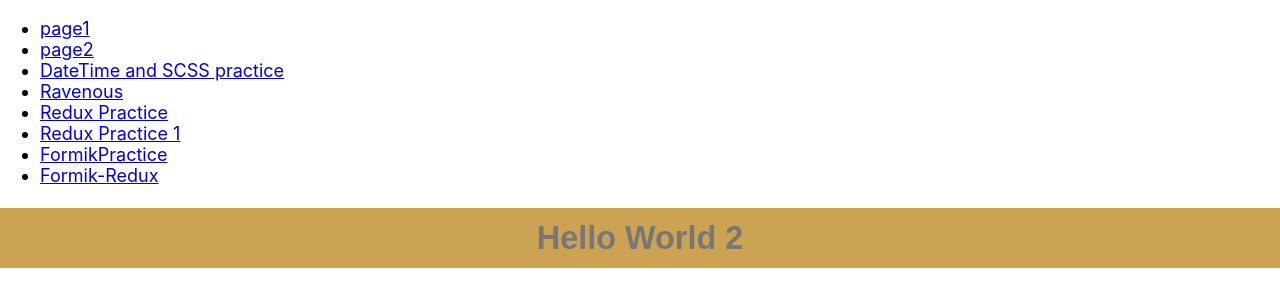
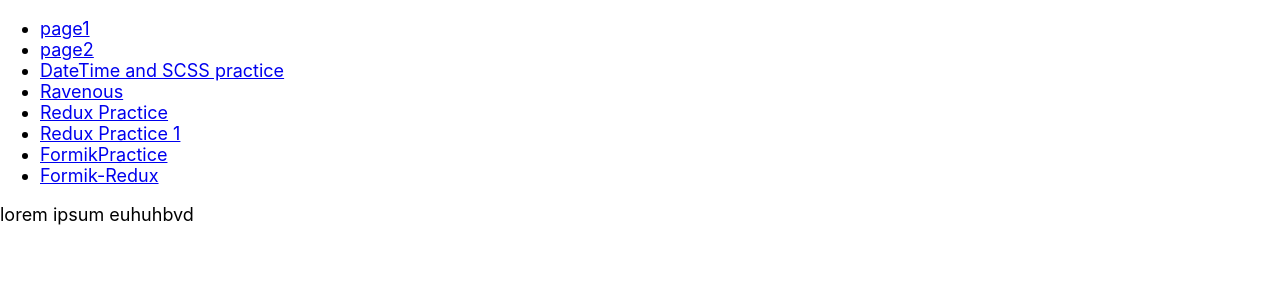
Before and after one commit to GeorgeWright400/practice, a React (Create React App) app: page /page2 in a window 1280 px wide. Shown: the top 306 px of the page. Built offline with nearby package versions, Linux system fonts and the light colour scheme.

Commit message:
changed some words around

```diff
--- a/src/Components/NewPage/NewPage2.js
+++ b/src/Components/NewPage/NewPage2.js
@@ -2,7 +2,7 @@
 
 class NewPage2 extends React.Component {
   render() {
-      return <h1>Hello World 2</h1>
+      return (<p>lorem ipsum euhuhbvd</p>)
   }
 }
 
```
